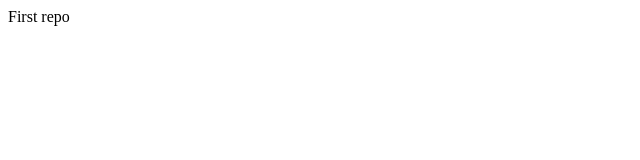
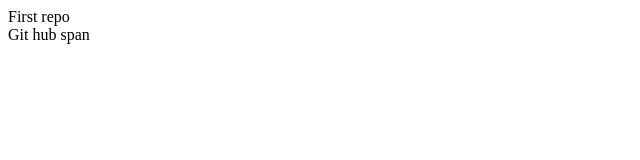
Before and after one commit to AnKrylo/pp-autoclass-first-repo, a plain HTML site: page index.html in a window 1280 px wide. Shown: the full height of the page, 0-640 px from the left. Drawn offline with Linux system fonts and the light colour scheme.

Commit message:
Add additional span element to index.html

```diff
--- a/index.html
+++ b/index.html
@@ -1 +1,2 @@
 <div>First repo</div>
+<span>Git hub span</span>
```
